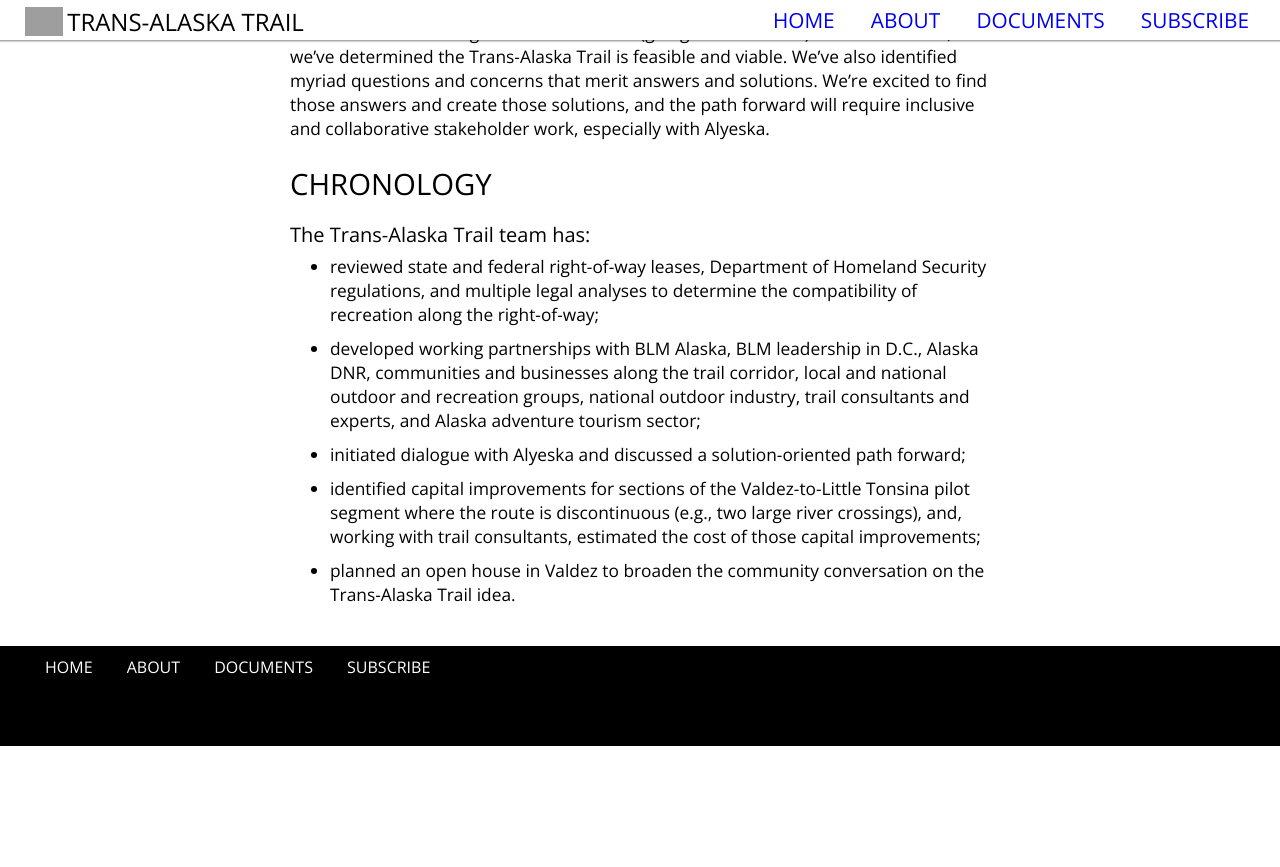
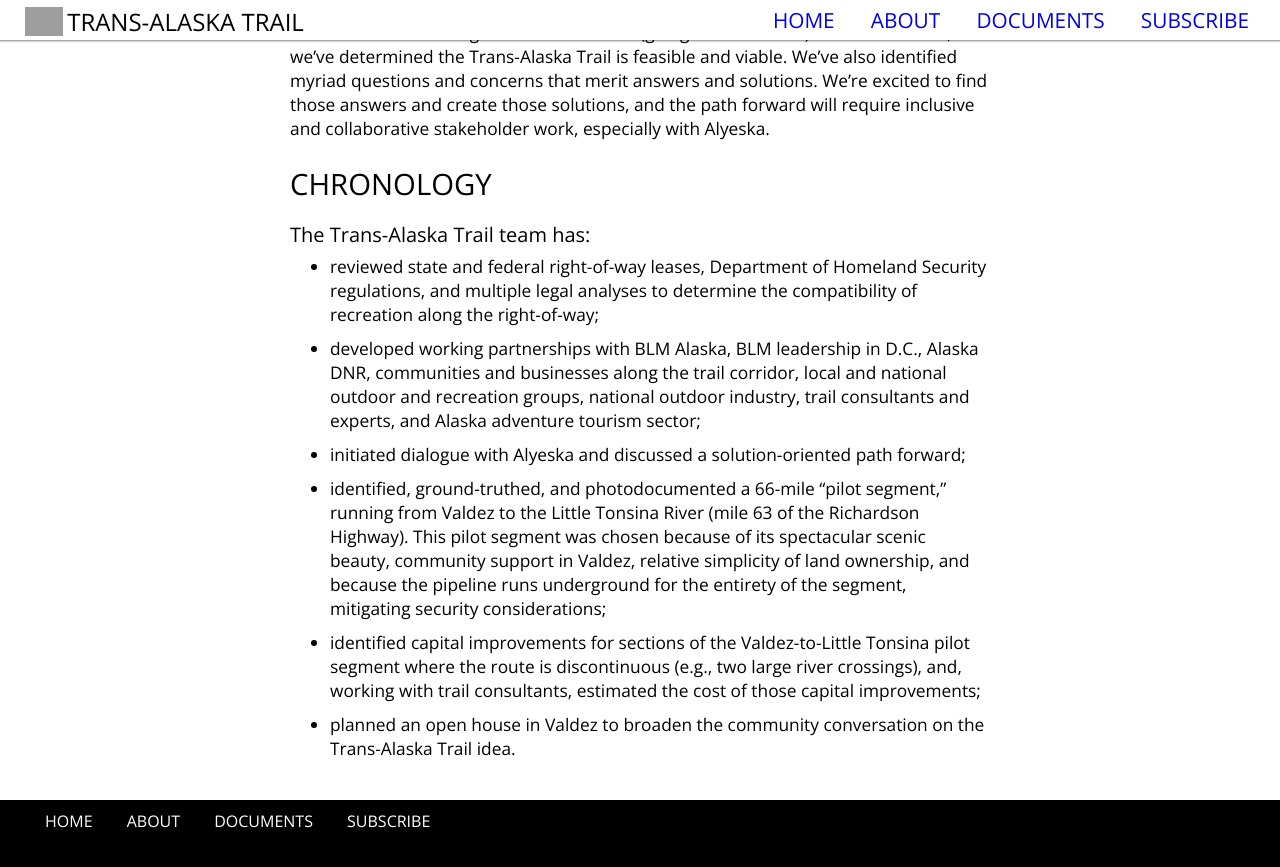
Before and after one commit to javbotero/Trans-Alaska-Trail, a Jekyll site: the page built from about.html, in a window 1280 px wide and 900 px high, scrolled down 848 px. Shown: the top 867 px of the window. Built offline with Jekyll 4.4.1, drawn with Linux system fonts in a browser that asks for light colours; before the commit the page ends 1594 px from its top, so only the background shows below that; grey boxes are pictures that could not be loaded.

Commit message:
Update about

```diff
--- a/about.html
+++ b/about.html
@@ -45,6 +45,14 @@ with Alyeska.</p>
     forward;
   </li>
   <li>
+    identified, ground-truthed, and photodocumented a 66-mile “pilot segment,”
+running from Valdez to the Little Tonsina River (mile 63 of the Richardson
+Highway). This pilot segment was chosen because of its spectacular scenic
+beauty, community support in Valdez, relative simplicity of land ownership, and
+because the pipeline runs underground for the entirety of the segment,
+mitigating security considerations;
+  </li>
+  <li>
     identified capital improvements for sections of the Valdez-to-Little Tonsina
     pilot segment where the route is discontinuous (e.g., two large river
     crossings), and, working with trail consultants, estimated the cost of those
```
